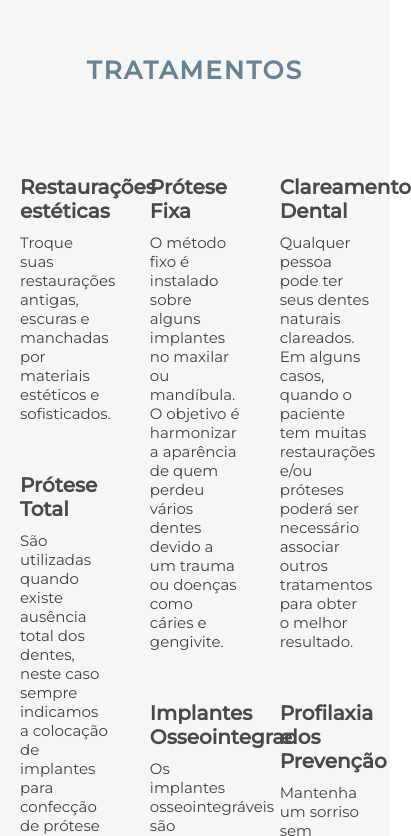
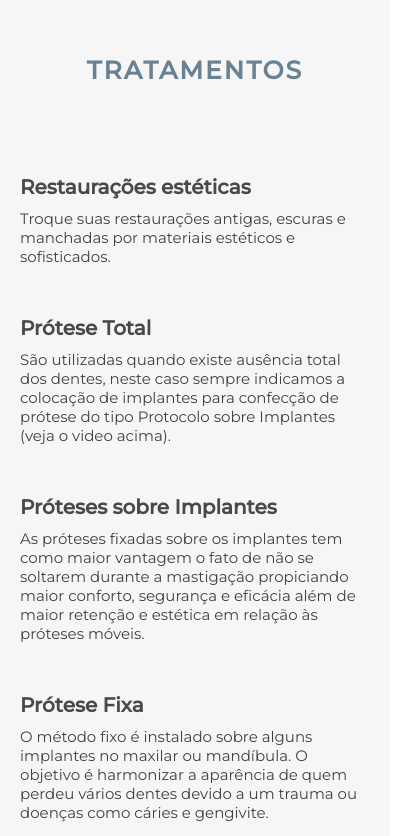
Before and after one commit to cacatem/odontovita, a plain HTML site: page index.html in a window 390 px wide. Shown: the part 2692-3528 px from the top of the page, 411 px wide, since content can reach past the window. Drawn offline with Linux system fonts and the light colour scheme.

Commit message:
Add files via upload

```diff
--- a/css/style.css
+++ b/css/style.css
@@ -470,6 +470,10 @@ footer .container {
     .mosaic-social div:nth-child(6) /* target sixth img */{
         border-right: 6px solid white;
     }
+    section.treatments .treatments-container {
+        float: left;
+        width: 100%;
+    }
 }
 @media screen and (max-width: 768px) {
     section.services > .container {
```
